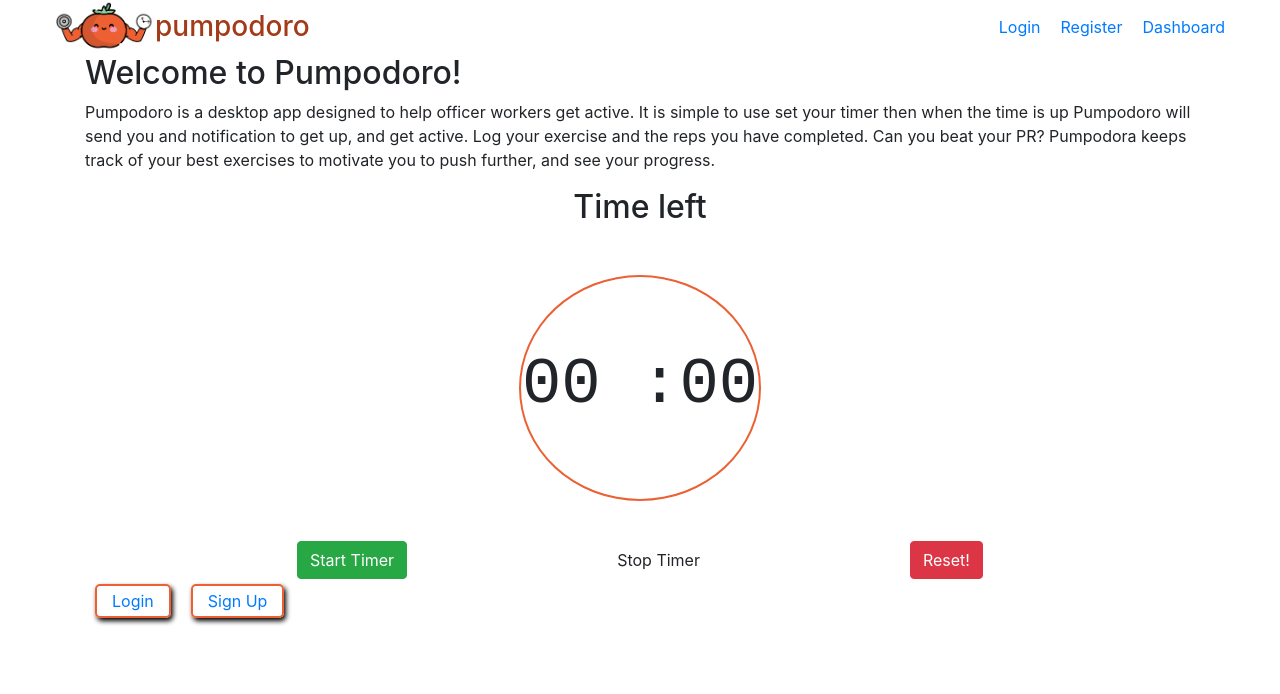
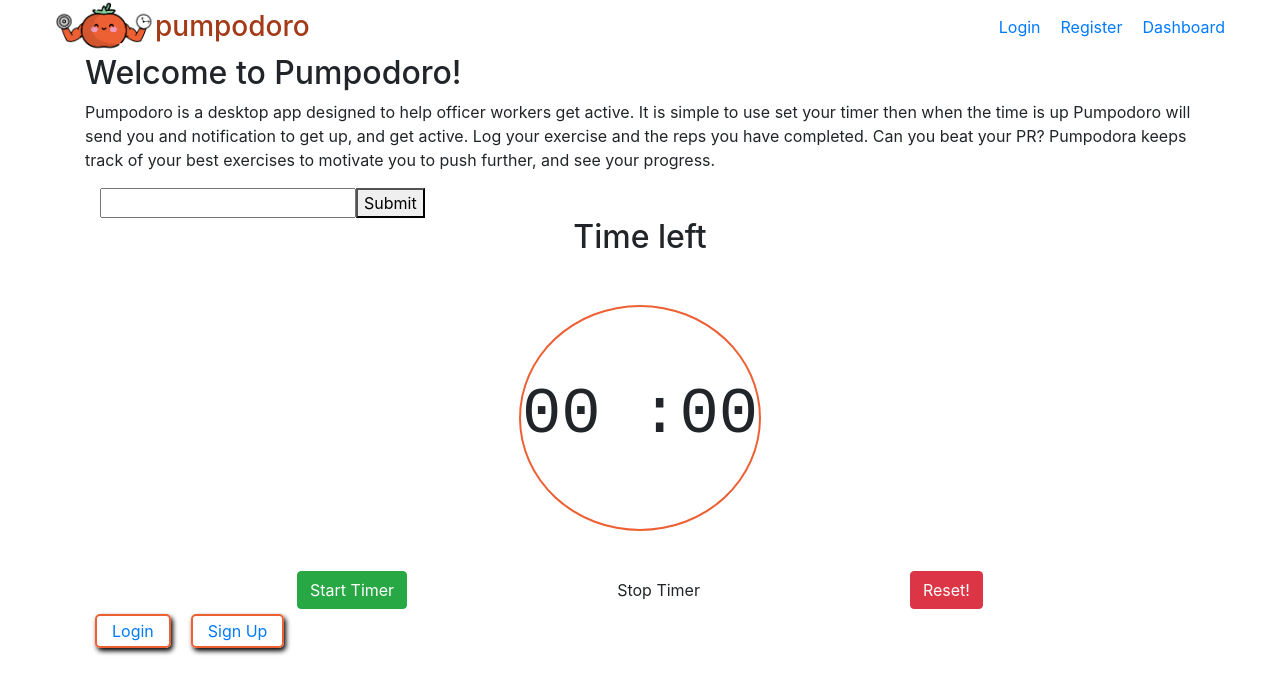
Before and after one commit to Exercise-Tracker-Hackathon/client, a React (Create React App) app: page / in a window 1280 px wide. Shown: the top 694 px of the page. Built offline with nearby package versions, Linux system fonts and the light colour scheme.

Commit message:
Added input form and handleSubmit to IntervalTimer.js

```diff
--- a/src/components/TimerComponents/IntervalTimer.js
+++ b/src/components/TimerComponents/IntervalTimer.js
@@ -19,11 +19,11 @@ class Timer extends Component {
         if (this.state.timerStarted) {
           if (this.state.seconds >= 60) {
             this.setState(prevState => ({
-              minutes: prevState.minutes + 1,
+              minutes: prevState.minutes - 1,
               seconds: 0
             }));
           }
-          this.setState(prevState => ({ seconds: prevState.seconds + 1 }));
+          this.setState(prevState => ({ seconds: prevState.seconds - 1 }));
         }
       }, 1000);
     }
@@ -45,9 +45,16 @@ class Timer extends Component {
     clearInterval(this.timer);
   }
 
+  handleSubmit = input => e => {
+    e.preventDefault();
+    this.setState({...this.state, [input]: e.target.value})
+  }
+
   render() {
     return (
       <div className="container">
+        <input type='number'/>
+        <button type='submit' onSubmit={this.handleSubmit}>Submit</button>
         <h2 className="text-center">Time left</h2>
         <div className="timer-container">
           <div className="current-timer">
@@ -78,6 +85,7 @@ class Timer extends Component {
             >
               Reset!
             </button>
+
           </div>
         </div>
       </div>
```
